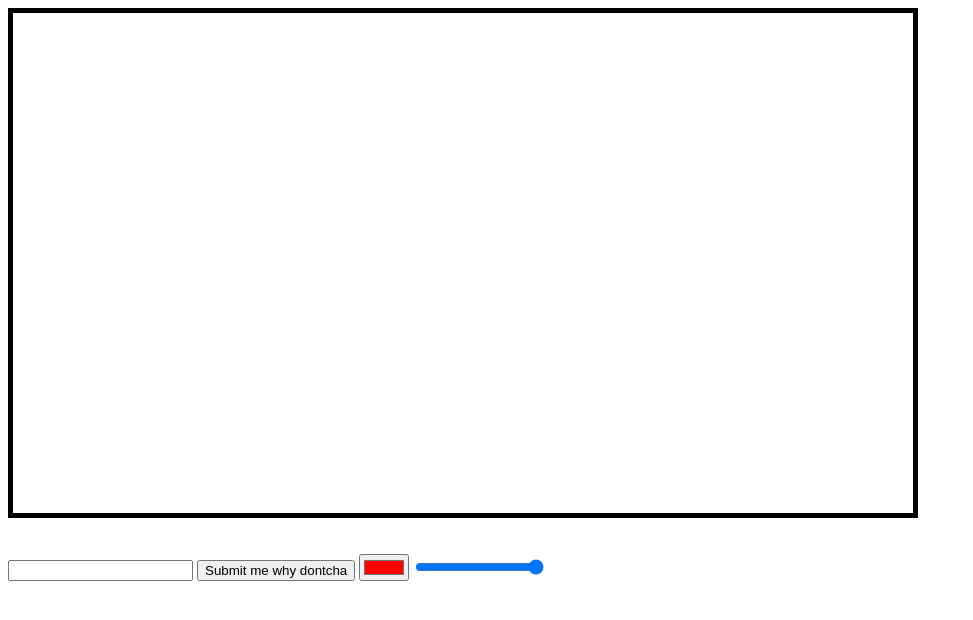
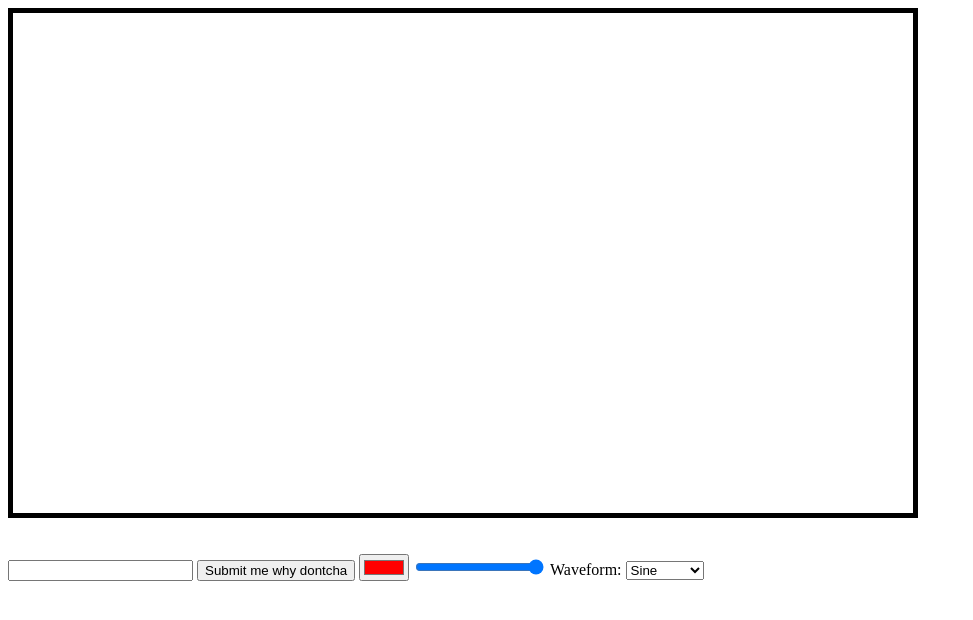
Before and after one commit to hudaazeem/oscillart, a plain HTML site: page index.html in a window 1280 px wide. Shown: the whole page, without its empty margins (0-973 px from the left). Drawn offline with Linux system fonts and the light colour scheme.

Commit message:
added different wave types

```diff
--- a/index.html
+++ b/index.html
@@ -15,6 +15,13 @@
     <button id="submit" onclick= "handle()">Submit me why dontcha</button>
     <input type="color" id="color" value="#ff0000">
     <input type="range" min="1" max="100" value ="100" id="vol-slider">
+    <label for="waveform">Waveform:</label>
+    <select id="waveform">
+        <option value="sine">Sine</option>
+        <option value="square">Square</option>
+        <option value="triangle">Triangle</option>
+        <option value="sawtooth">Sawtooth</option>
+    </select>
     <script src="main.js"></script>
 </body>
 </html>
--- a/main.js
+++ b/main.js
@@ -16,6 +16,9 @@ gainNode.connect(audioCtx.destination);
 oscillator.type = "sine";
 const color_picker = document.getElementById("color");
 const vol_slider= document.getElementById('vol-slider');
+
+const waveformSelect = document.getElementById("waveform");
+
 //define canvas variables
 var canvas = document.getElementById("canvas");
 var ctx = canvas.getContext("2d"); //basically the screen
@@ -52,6 +55,7 @@ gainNode.gain.value=0;
 function frequency(pitch){
 
     freq = pitch / 10000;
+    oscillator.type = waveformSelect.value;
     gainNode.gain.setValueAtTime(vol_slider.value/100, audioCtx.currentTime);
     let localSetting= setInterval(() => {
         gainNode.gain.value = vol_slider.value/100;
```
